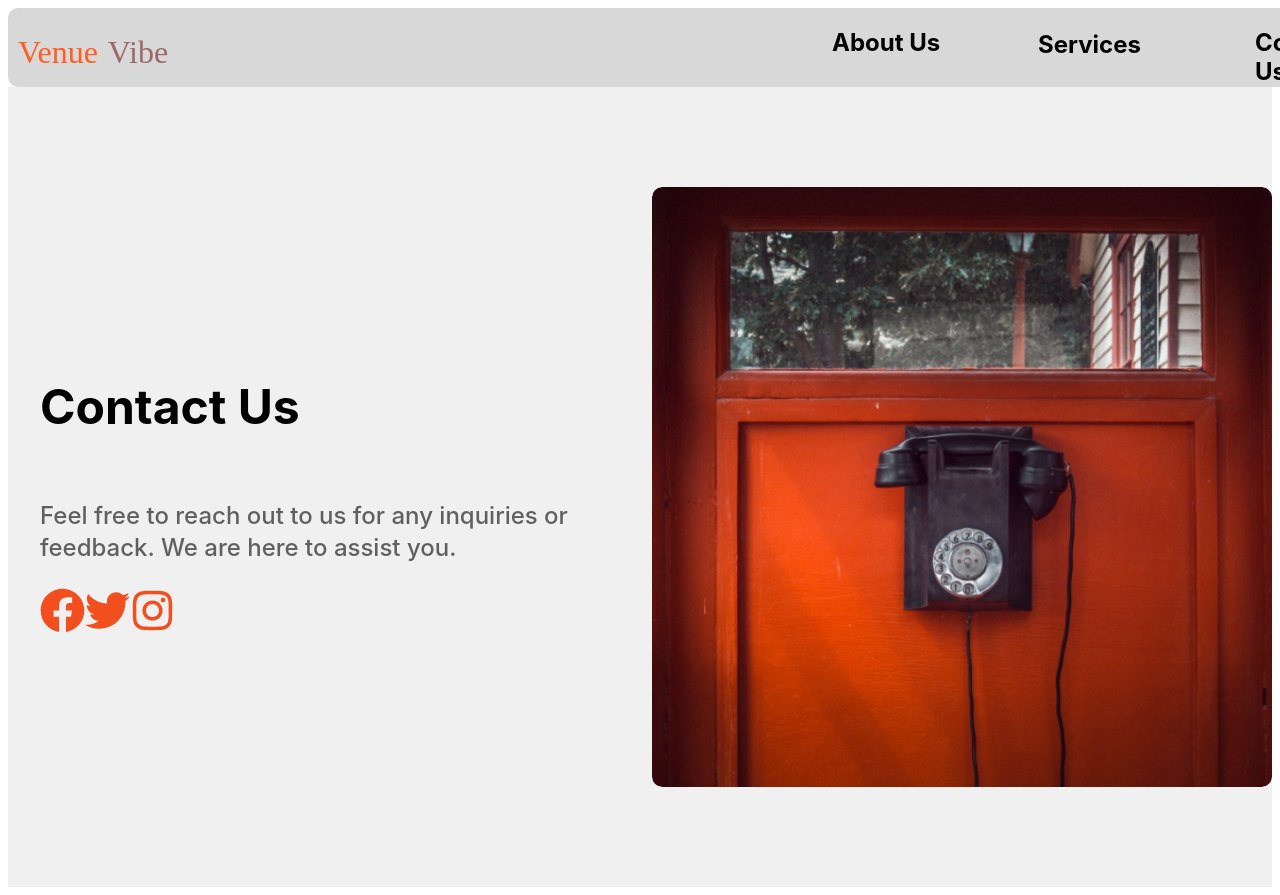
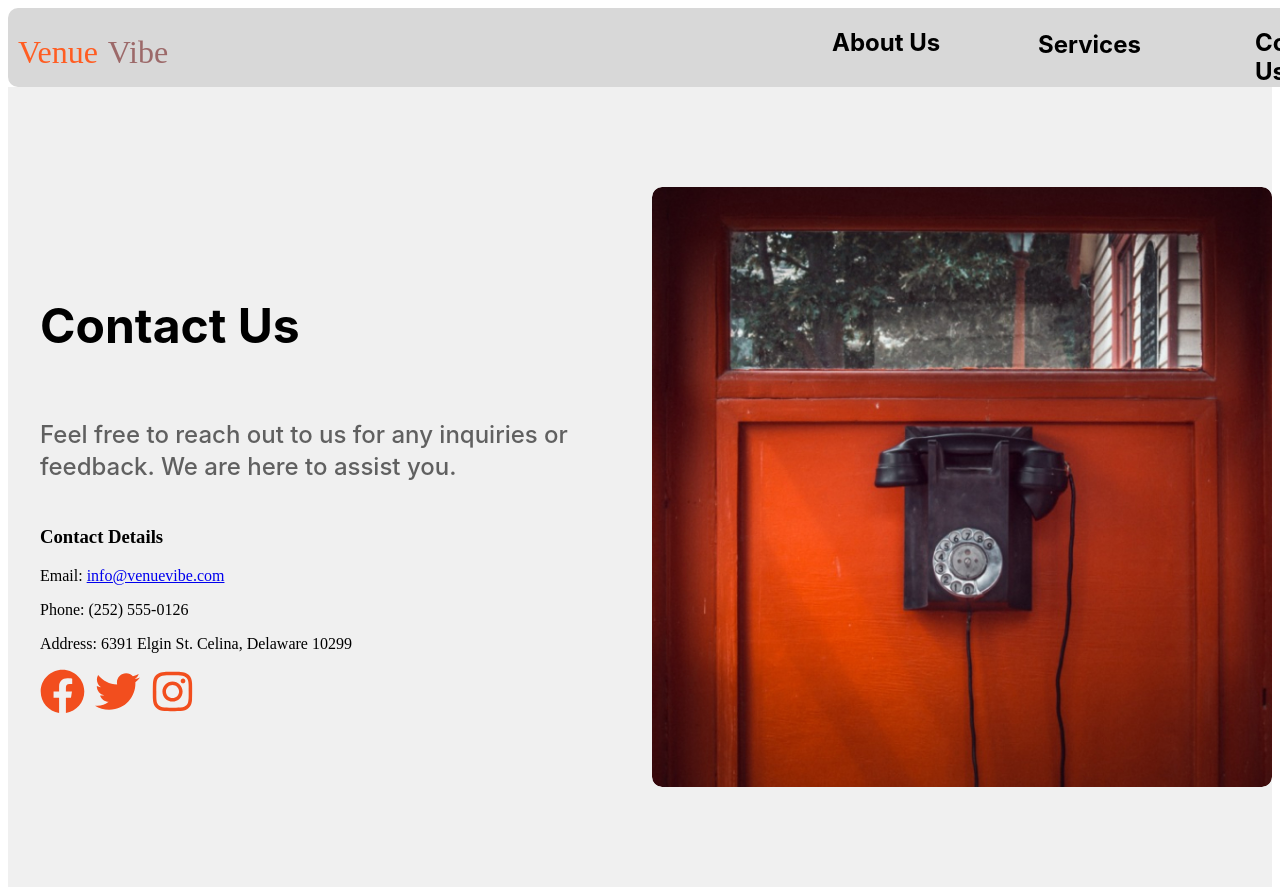
Before and after one commit to kenmusau/venueVibe-client, a React (Create React App) app: page /contact-us in a window 1280 px wide. Shown: the top 895 px of the page. Built offline with nearby package versions, Linux system fonts and the light colour scheme; a small style sheet from the web is missing.

Commit message:
styling the social icons and additional info

```diff
--- a/src/components/landingpage/AdditionalContent.js
+++ b/src/components/landingpage/AdditionalContent.js
@@ -1,9 +1,23 @@
 import React from 'react';
 
 function AdditionalContent() {
+  const infoStyle = {
+    color: 'rgba(0, 0, 0, 0.60)',
+    fontSize: '1.5rem',
+    fontFamily: 'Inter',
+    fontWeight: '500',
+    lineHeight: '2rem',
+    wordWrap: 'break-word',
+  };
+
   return (
-    <div>Additional Content</div>
-  )
+    <div>
+      <h3>Contact Details</h3>
+      <p>Email: <a href="mailto:info@venuevibe.com">info@venuevibe.com</a></p>
+      <p>Phone: (252) 555-0126</p>
+      <p>Address: 6391 Elgin St. Celina, Delaware 10299</p>
+    </div>
+  );
 }
 
 export default AdditionalContent;
--- a/src/components/landingpage/ContactUs.js
+++ b/src/components/landingpage/ContactUs.js
@@ -3,6 +3,7 @@ import Navbar from './Navbar';
 import './ContactUs.css';
 import images3 from '../../images/img3.jpg';
 import SocialIcons from './SocialIcons';
+import AdditionalContent from './AdditionalContent';
 
 function ContactUs() {
   return (
@@ -16,6 +17,7 @@ function ContactUs() {
           <p className="description" style={{ color: 'rgba(0, 0, 0, 0.60)', fontSize: '1.5rem', fontFamily: 'Inter', fontWeight: '500', lineHeight: '2rem', wordWrap: 'break-word' }}>
             Feel free to reach out to us for any inquiries or feedback. We are here to assist you.
           </p>
+          < AdditionalContent />
           < SocialIcons />
         </div>
         <div className="image-container">
--- a/src/components/landingpage/SocialIcons.js
+++ b/src/components/landingpage/SocialIcons.js
@@ -4,6 +4,7 @@ import { FaFacebook, FaTwitter, FaInstagram } from 'react-icons/fa';
 function SocialIcons() {
     const iconStyle = {
       color: '#F24E1E',
+      marginRight: '10px',
     };
 
     return (
```
